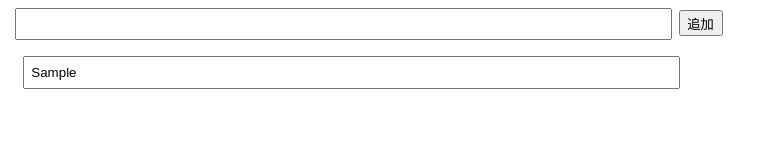
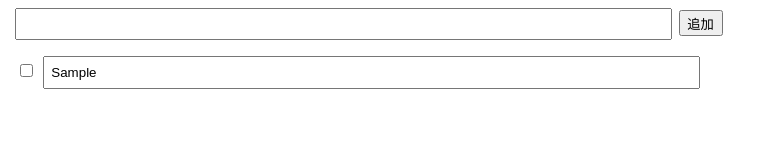
Before and after one commit to wassy310/react-todo-app, a React (Vite) app in the folder todo-app/: page / in a window 1280 px wide. Both pictures are taken after typing "Sample" into the empty fields and a click on the input "追加". Shown: the top 160 px of the page, without its empty margins (0-771 px from the left). Built offline with nearby package versions, Linux system fonts and the light colour scheme.

Commit message:
Add Checkbox

```diff
--- a/todo-app/src/App.tsx
+++ b/todo-app/src/App.tsx
@@ -3,6 +3,7 @@ import { useState } from 'react';
 type Todo = {
   value: string;
   readonly id: number;
+  checked: boolean;
 };
 
 export const App = () => {
@@ -19,6 +20,7 @@ export const App = () => {
     const newTodo: Todo = {
       value: text,
       id: new Date().getTime(),
+      checked: false,
     };
 
     setTodos([newTodo, ...todos]);
@@ -60,7 +62,12 @@ export const App = () => {
       <ul>
         {todos.map((todo) => {
           return (
-            <li key={todo.id}>
+            <li key = {todo.id}>
+              <input
+                type = "checkbox"
+                checked = {todo.checked}
+                onChange = {() => console.log('checked')}
+              />
               <input
                 type = "text"
                 value = {todo.value}
```
